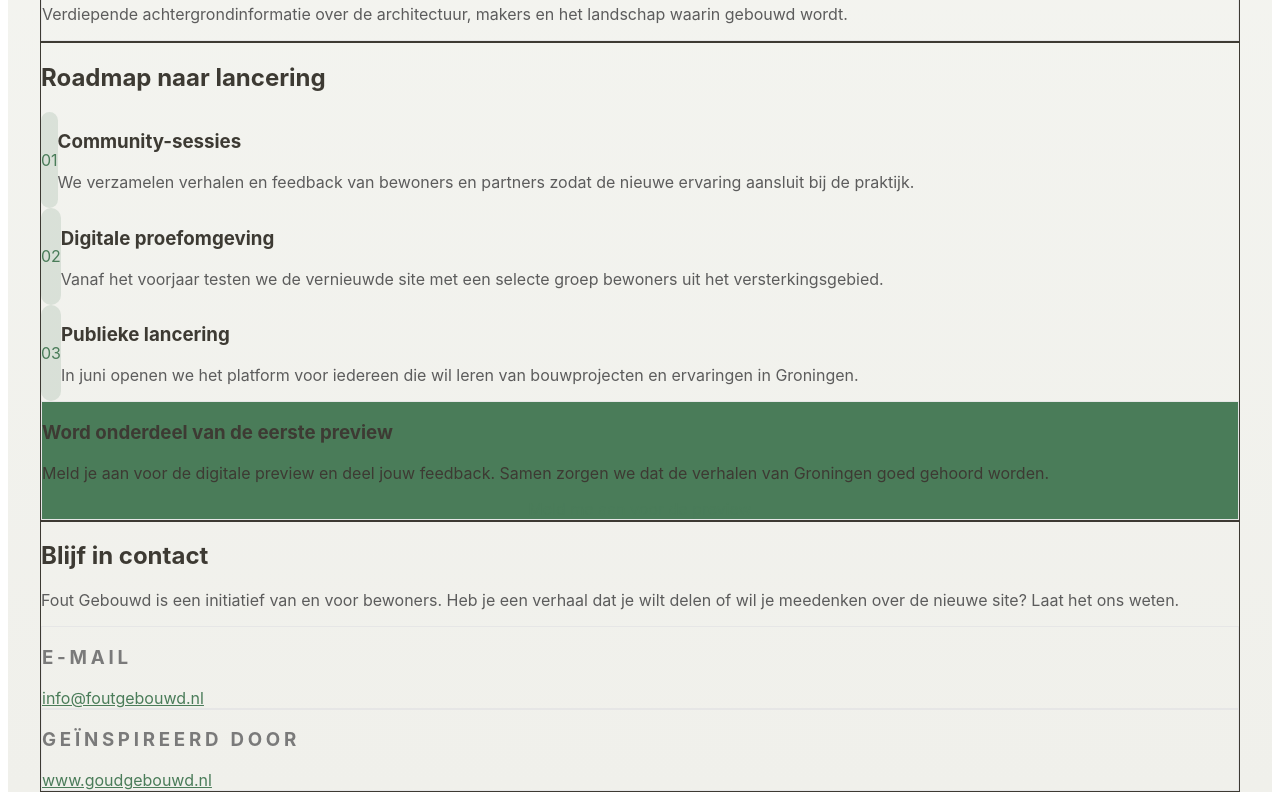
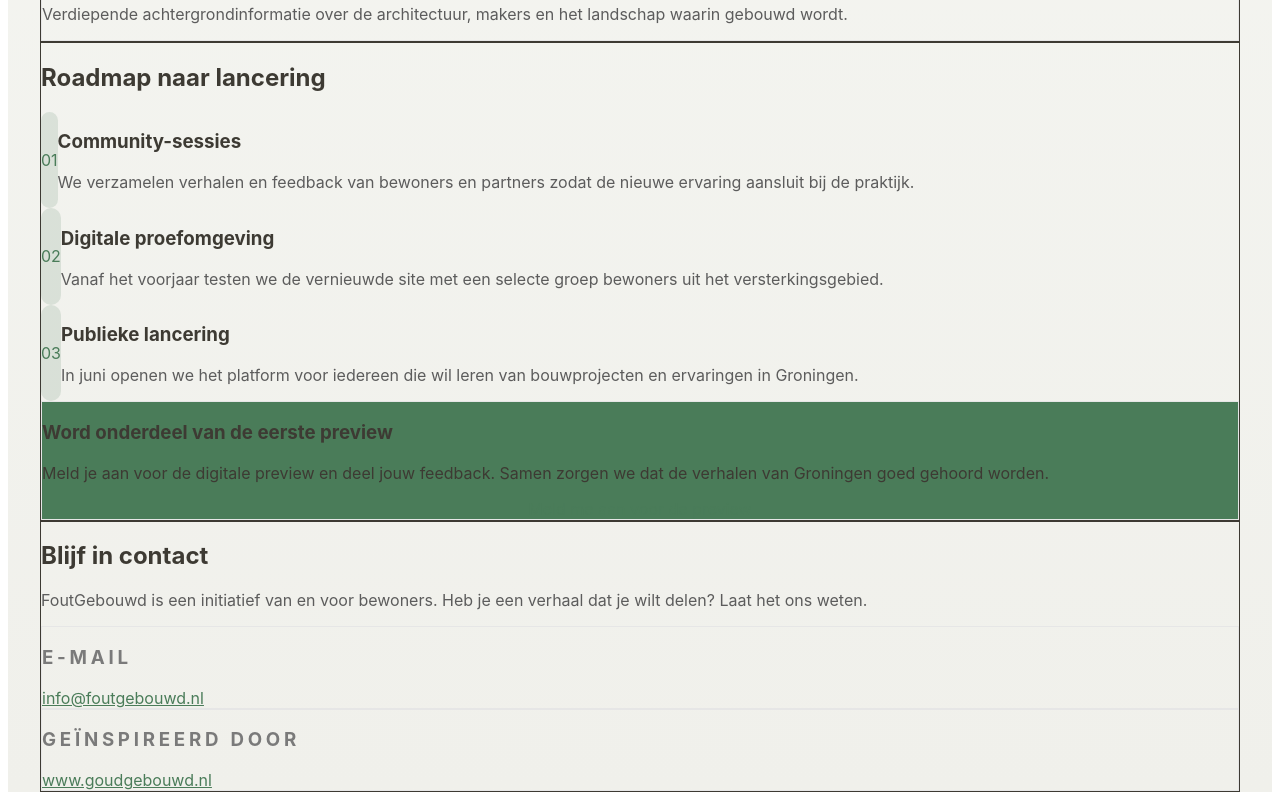
Before and after one commit to serviceteam-daarom/testwebsite, a React (Vite) app: page / in a window 1280 px wide. Shown: the part 792-1592 px from the top of the page. Built offline with nearby package versions, Linux system fonts and the light colour scheme.

Commit message:
Update contact section messaging

```diff
--- a/src/CominSoon.tsx
+++ b/src/CominSoon.tsx
@@ -237,8 +237,7 @@ export const GoudGebouwdAboutPage = (props: GoudGebouwdAboutPageProps) => {
                 <div className="space-y-3">
                   <h2 className="text-2xl font-semibold text-[#3d3a33] sm:text-3xl">Blijf in contact</h2>
                   <p className="text-[#5c5c5c] sm:text-lg">
-                    Fout Gebouwd is een initiatief van en voor bewoners. Heb je een verhaal dat je wilt delen of wil je meedenken
-                    over de nieuwe site? Laat het ons weten.
+                    FoutGebouwd is een initiatief van en voor bewoners. Heb je een verhaal dat je wilt delen? Laat het ons weten.
                   </p>
                 </div>
                 <div className="grid gap-4 sm:grid-cols-2">
--- a/src/components/generated/GoudGebouwdAboutPage.tsx
+++ b/src/components/generated/GoudGebouwdAboutPage.tsx
@@ -237,8 +237,7 @@ export const GoudGebouwdAboutPage = (props: GoudGebouwdAboutPageProps) => {
                 <div className="space-y-3">
                   <h2 className="text-2xl font-semibold text-[#3d3a33] sm:text-3xl">Blijf in contact</h2>
                   <p className="text-[#5c5c5c] sm:text-lg">
-                    Fout Gebouwd is een initiatief van en voor bewoners. Heb je een verhaal dat je wilt delen of wil je meedenken
-                    over de nieuwe site? Laat het ons weten.
+                    FoutGebouwd is een initiatief van en voor bewoners. Heb je een verhaal dat je wilt delen? Laat het ons weten.
                   </p>
                 </div>
                 <div className="grid gap-4 sm:grid-cols-2">
```
Also changed, not shown: 1 other file (tests, documents, lock files or other folders).
